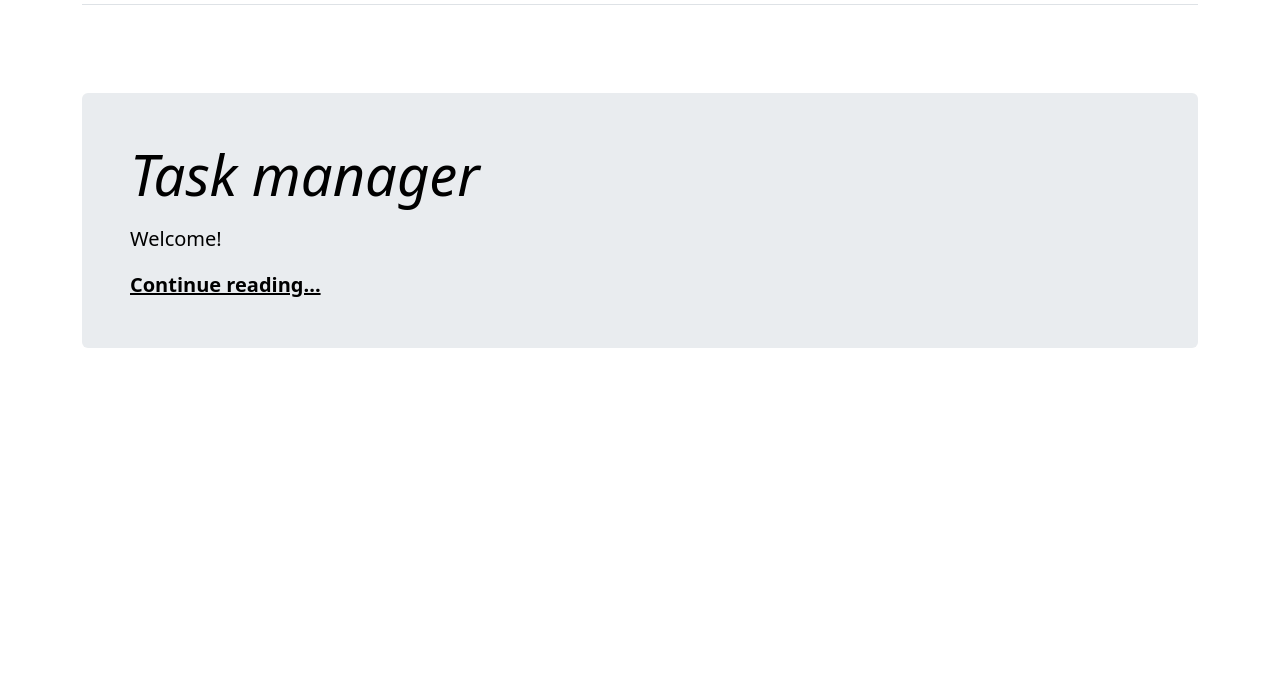
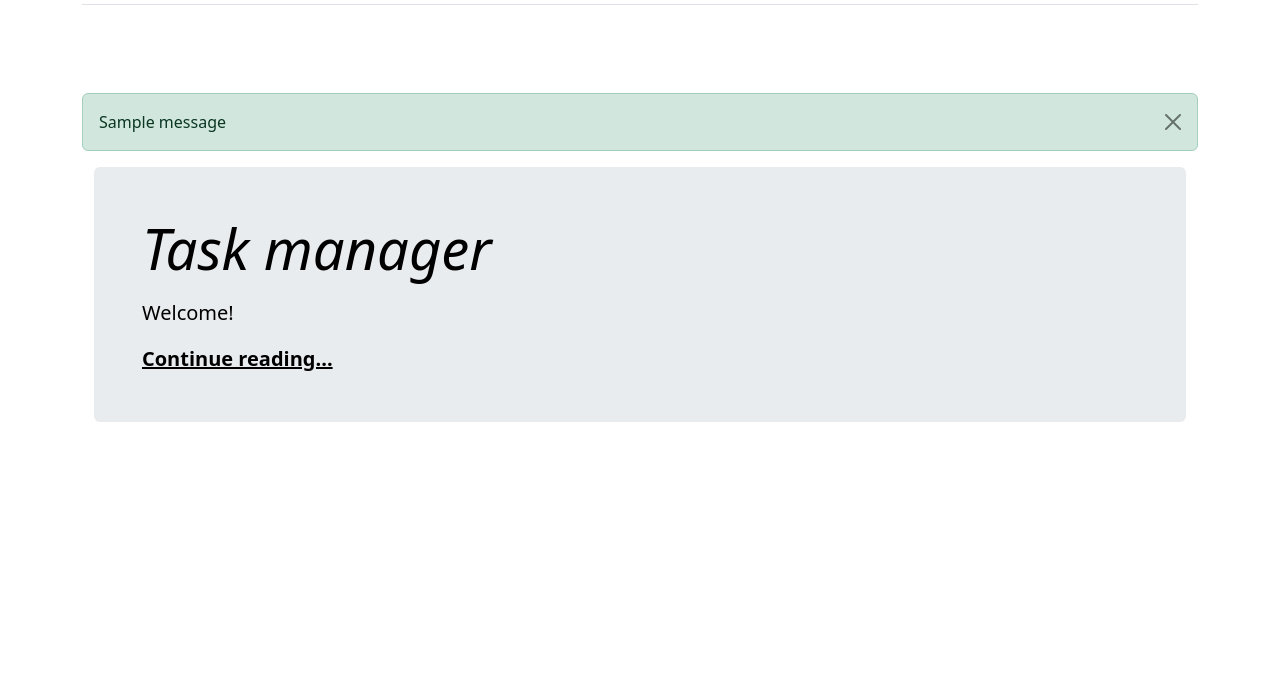
Before and after one commit to Tarilia/Task-Manager, a Django app: page / in a window 1280 px wide. Shown: the part 46-732 px from the top of the page. Run offline with Django 4.2, Linux system fonts and the light colour scheme; tables that the repository leaves empty hold one stand-in row (values such as "Sample post"); one stand-in notice (Sample message) is shown; some libraries are stand-ins or nearby versions.

Commit message:
add messages

```diff
--- a/task_manager/templates/base.html
+++ b/task_manager/templates/base.html
@@ -33,9 +33,19 @@
 
 <br><br><br>
 
-<div id="content">
+{% block main %}
+<div class="container wrapper flex-grow-1">
+  {% if messages %}
+  {% for message in messages %}
+  <div class="alert alert-{{ message.tags }} alert-dismissible fade show" role="alert">
+    {{ message|safe }}
+    <button type="button" class="btn-close" data-bs-dismiss="alert" aria-label="Close"></button>
+  </div>
+  {% endfor %}
+  {% endif %}
   {% block content %}{% endblock %}
 </div>
+{% endblock main %}
 
 <br><br><br><br><br><br><br><br><br><br><br><br><br><br><br><br><br><br><br><br><br>
 
--- a/task_manager/views.py
+++ b/task_manager/views.py
@@ -1,5 +1,6 @@
 from django.contrib.messages.views import SuccessMessageMixin
 from django.urls import reverse_lazy
+from django.utils.translation import gettext as _
 from django.contrib import messages
 from django.contrib.auth.views import LoginView, LogoutView
 from django.views.generic import TemplateView
@@ -14,7 +15,14 @@ class IndexPageView(TemplateView):
 class LoginUserView(LoginView):
     form_class = LoginUserForm
     template_name = 'login.html'
+    success_message = _("You are logged in")
     next_page = reverse_lazy("index")
+
+    def form_invalid(self, form):
+        messages.warning(self.request,
+                         _("Please enter the correct username and password. "
+                           "Both fields can be case sensitive."),)
+        return self.render_to_response(self.get_context_data(form=form))
 
 
 class LogoutUserView(SuccessMessageMixin, LogoutView):
```
Also changed, not shown: task_manager/templates/login.html (+6 -1 lines), task_manager/locale/ru/LC_MESSAGES/django.po, 1 other file.
